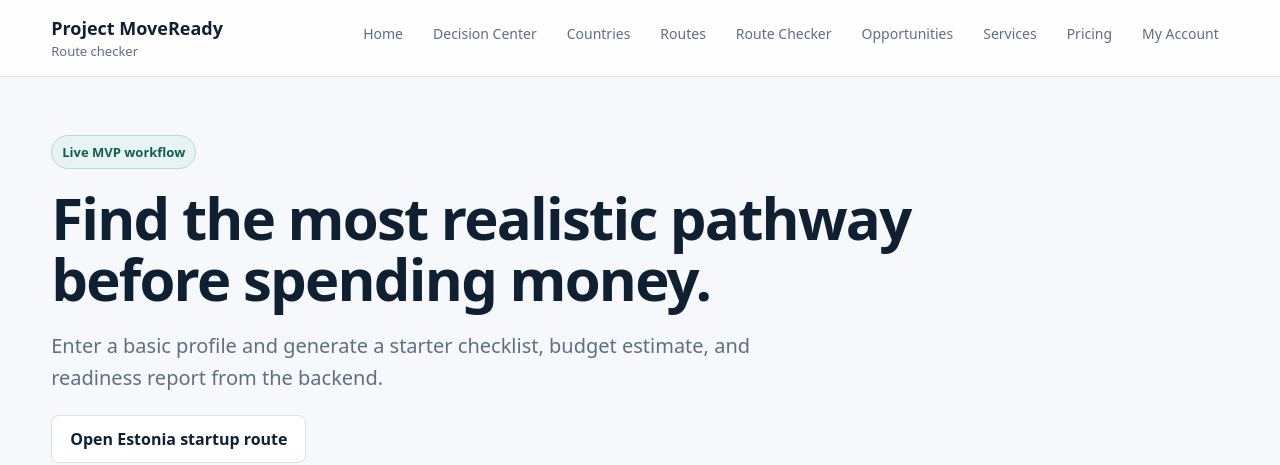
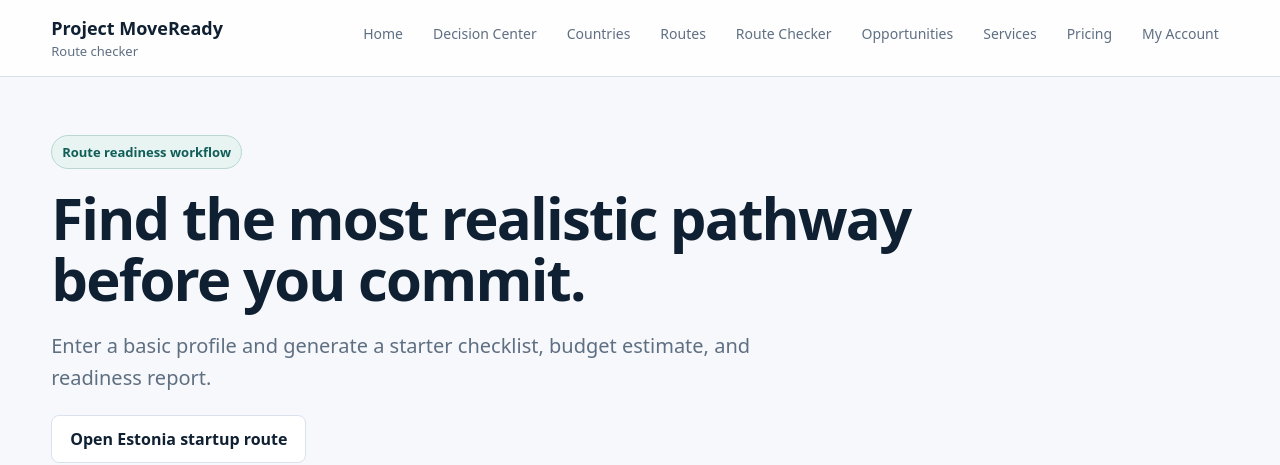
Before and after one commit to SirBM201/SirBM201-moveready-frontend, a Next.js app: page /route-checker in a window 1280 px wide. Shown: the top 465 px of the page. Built offline with nearby package versions, Linux system fonts and the light colour scheme; no server answers.

Commit message:
Remove MVP wording from route checker

```diff
--- a/app/route-checker/page.tsx
+++ b/app/route-checker/page.tsx
@@ -9,9 +9,9 @@ export default function RouteCheckerPage() {
 
       <section className="hero-band compact-hero">
         <div className="hero-copy">
-          <span className="eyebrow">Live MVP workflow</span>
-          <h1>Find the most realistic pathway before spending money.</h1>
-          <p className="lede">Enter a basic profile and generate a starter checklist, budget estimate, and readiness report from the backend.</p>
+          <span className="eyebrow">Route readiness workflow</span>
+          <h1>Find the most realistic pathway before you commit.</h1>
+          <p className="lede">Enter a basic profile and generate a starter checklist, budget estimate, and readiness report.</p>
           <div className="actions">
             <a className="btn" href="/routes/estonia-startup">Open Estonia startup route</a>
           </div>
```
